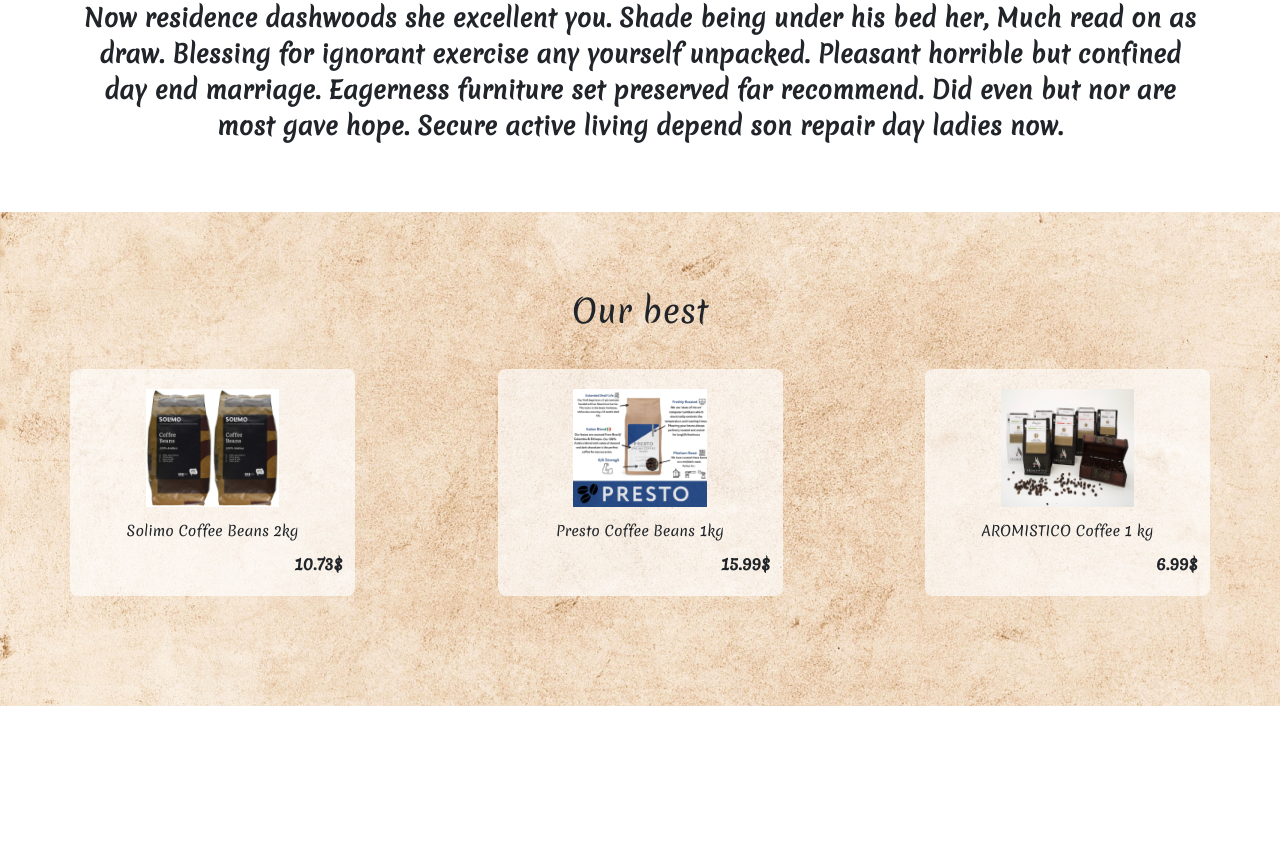
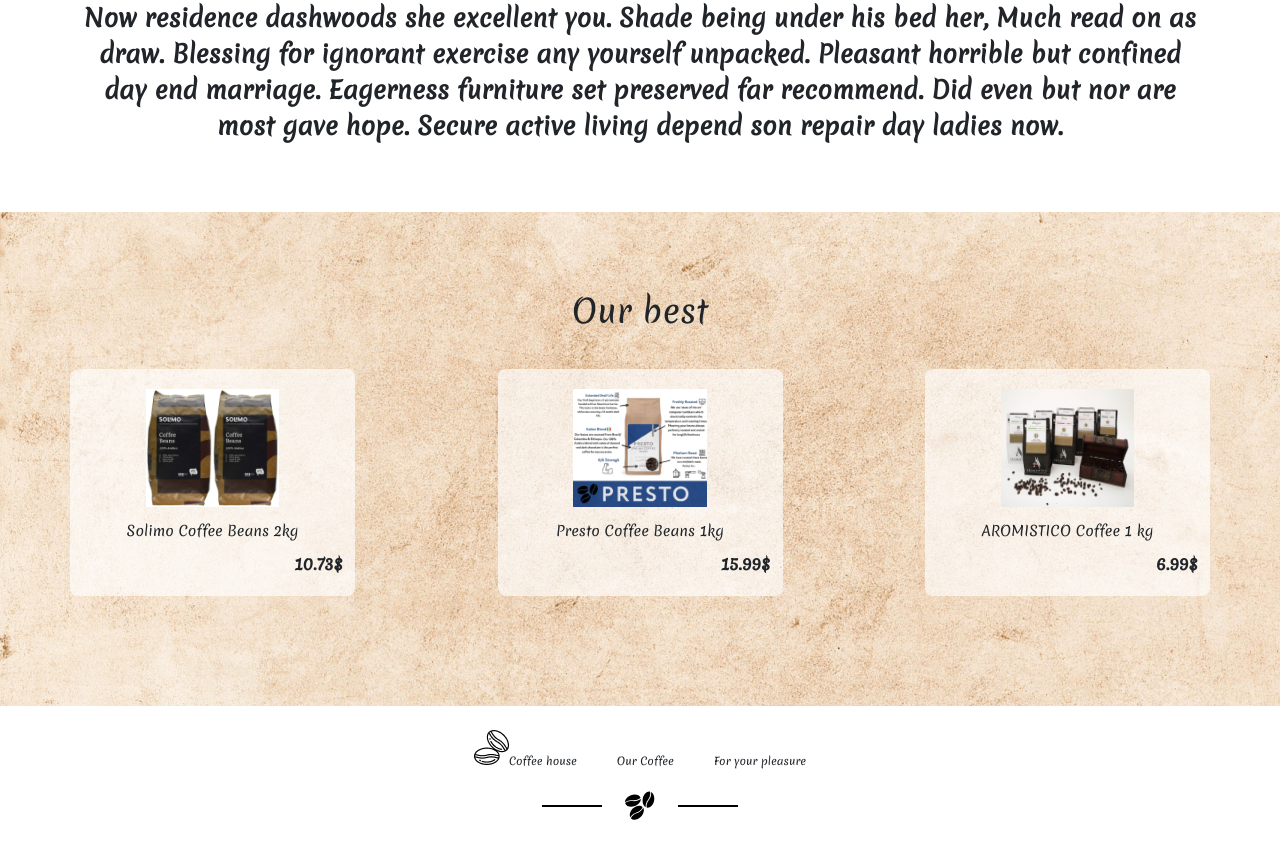
Before and after one commit to iforcie/iforcie.github.io, a React (Create React App) app: page / in a window 1280 px wide. Shown: the part 980-1824 px from the top of the page. Before the commit the page ends 1686 px from the top, so only its background shows below. Built offline with nearby package versions, Linux system fonts and the light colour scheme.

Commit message:
adding footer

```diff
--- a/src/components/app/App.js
+++ b/src/components/app/App.js
@@ -1,11 +1,7 @@
 import { Component } from 'react';
 
-// import Header from '../app-header/AppHeader';
 import AppAboutMain from '../pages/app-about-us/app-about-main/AppAboutMain';
-// import AppAbout from '../pages/app-about-us/app-about-coffee/AppAbout';
-// import AppOurBest from '../pages/app-about-us/app-our-best/AppOurBest';
-// import AppGetMoreAbout from '../pages/app-about-us/app-get-more-about/AppGetMoreAbout';
-// import AppFooter from '../app-footer/AppFooter';
+import AppFooter from '../app-footer/AppFooter';
 
 import 'bootstrap/dist/css/bootstrap.min.css';
 
@@ -14,6 +10,7 @@
     return (
       <div className="app">
         <AppAboutMain />
+        <AppFooter />
       </div>
     );
   }
```
